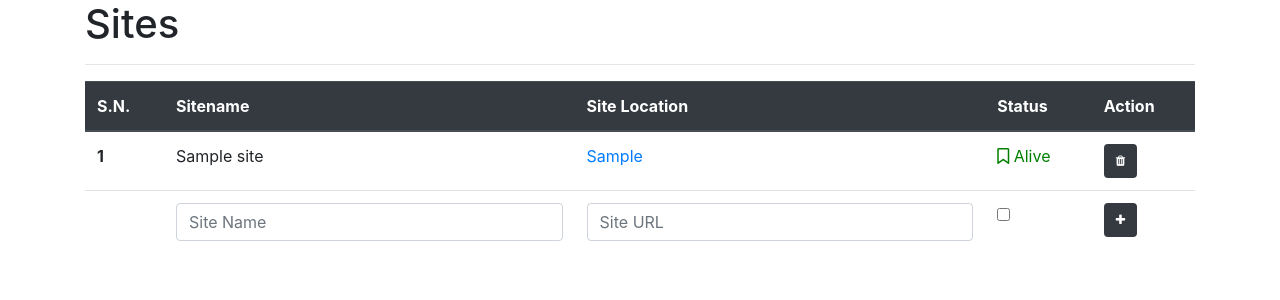
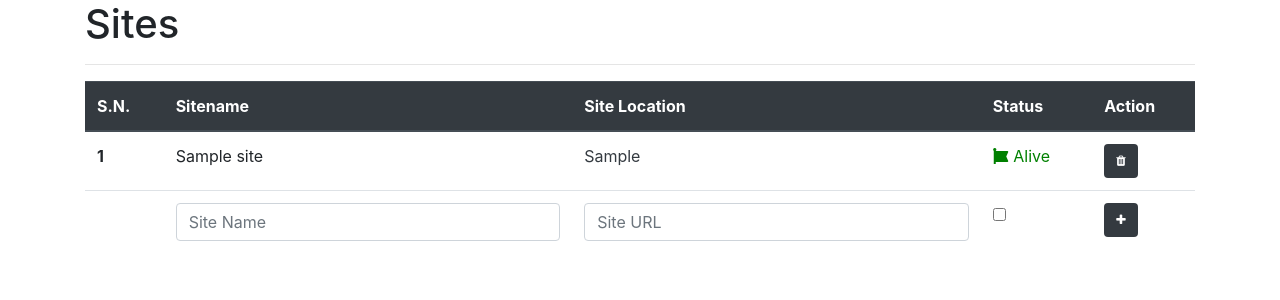
Before and after one commit to PaxPrz/Sitemap, a Django app: page / in a window 1280 px wide. Shown: the top 300 px of the page. Run offline with Django 3.2, Linux system fonts and the light colour scheme; tables that the repository leaves empty hold one stand-in row (values such as "Sample post"); some libraries are stand-ins or nearby versions.

Commit message:
update in a css

```diff
--- a/sitemap/mapper/templates/mapper/SitesListView.html
+++ b/sitemap/mapper/templates/mapper/SitesListView.html
@@ -13,6 +13,9 @@ Sites
   background-color: #f44336; /* Red */
   color: white;
   margin-bottom: 15px;
+}
+a {
+  color:#343a40;
 }
 .btn {
   background-color: #343a40;
@@ -71,7 +74,7 @@ Sites
         <td>{{s.site_name}}</td>
         <td><a href={{s.site_location}}>{{s.site_location}}</a></td>
         <td> {% if s.is_active == True %}
-                  <span style="color:green"> <i class='far fa-bookmark' style='color:green'></i> Alive </span>
+                  <span style="color:green"> <i class="fa fa-font-awesome" style="color:green"></i> Alive </span>
              {% else %}
                   <span style="color:red"> <i class='fas fa-exclamation-triangle'></i> Down </span>
              {% endif %} </td>
```
